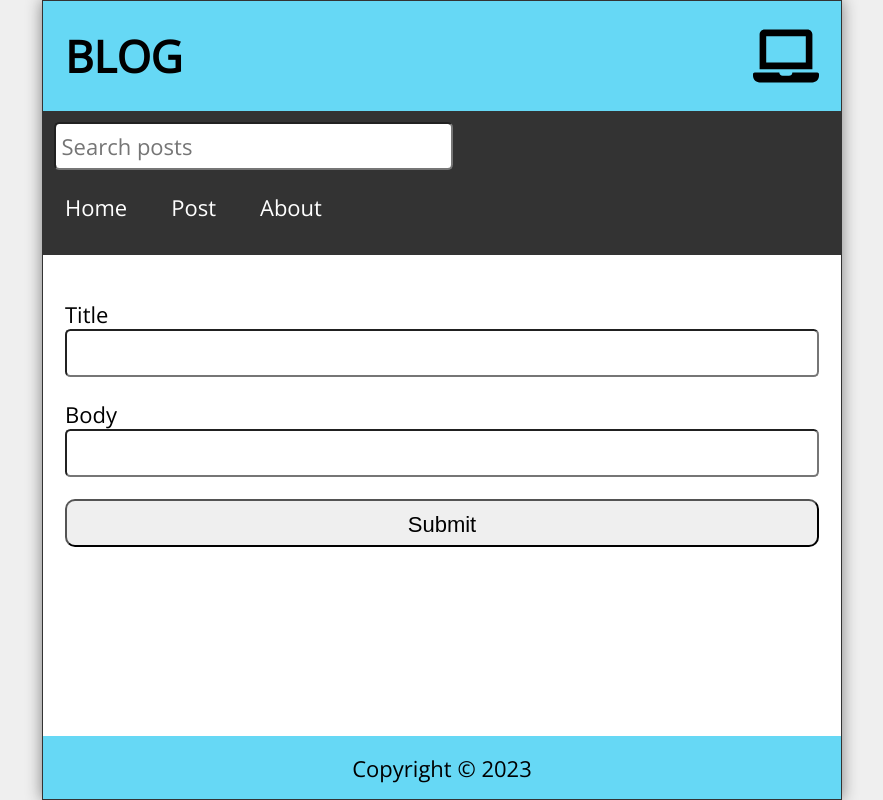
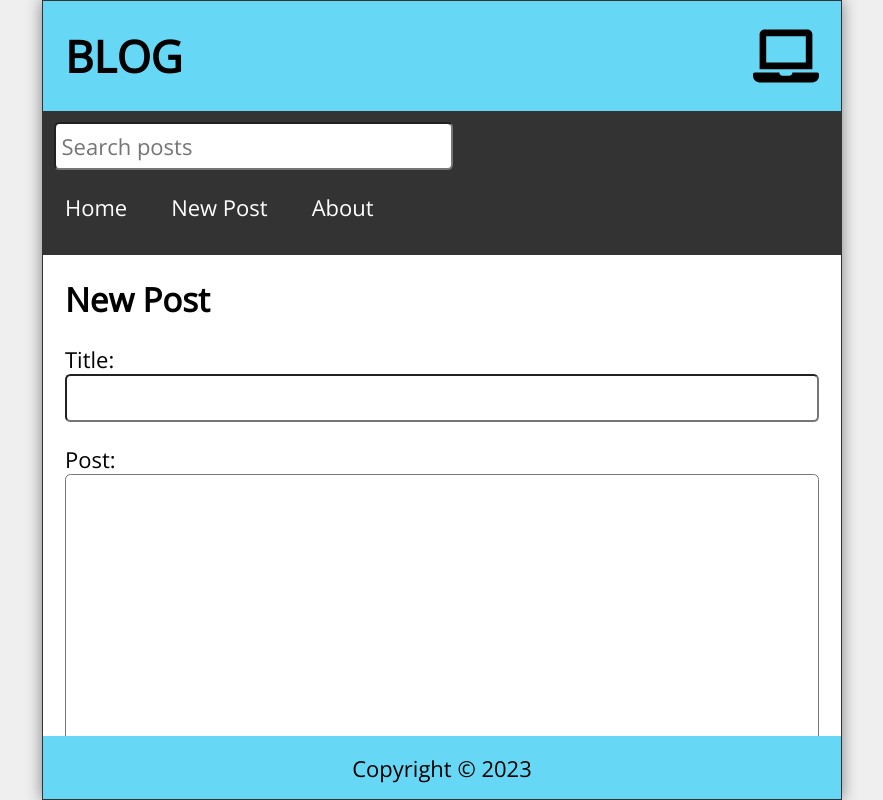
Before and after one commit to JaniceBhullar/Blog-posts, a React (Vite) app: page /post in a window 1280 px wide. Shown: the whole page, without its empty margins (198-1081 px from the left). Built offline with nearby package versions, Linux system fonts and the light colour scheme; data requests are answered from the project's data file.

Commit message:
fixed newPost submit button

```diff
--- a/data/db.json
+++ b/data/db.json
@@ -27,7 +27,7 @@
     {
       "id": 5,
       "title": "Post five",
-      "datetime": "December 20, 2023 11:24:08 AM",
+      "datetime": "December 20, 2023 4:33:14 PM",
       "body": "hello there !!! :) ;)"
     }
   ]
--- a/src/App.jsx
+++ b/src/App.jsx
@@ -67,13 +67,15 @@ function App() {
     navigate("/");
   };
   // this is create of CRUD
+
   const handleSubmit = async (e) => {
-    e.preventDefault;
+    e.preventDefault();
     const id = posts.length ? posts[posts.length - 1].id + 1 : 1;
     const datetime = format(new Date(), "MMMM dd, yyyy pp");
     const newPost = { id, title: postTitle, datetime, body: postBody };
     try {
       const response = await api.post("/posts", newPost);
+      // const allPosts = [...posts, response.data];
       setPosts([...posts, response.data]);
       setPostTitle("");
       setPostBody("");
--- a/src/Nav.jsx
+++ b/src/Nav.jsx
@@ -17,7 +17,7 @@ export default function Nav({ search, setSearch }) {
             <Link to="/"> Home </Link>
           </li>
           <li>
-            <Link to="/post"> Post </Link>
+            <Link to="/post"> New Post </Link>
           </li>
           <li>
             <Link to="/about"> About </Link>
--- a/src/NewPosts.jsx
+++ b/src/NewPosts.jsx
@@ -1,30 +1,34 @@
 /* eslint-disable react/prop-types */
-export default function NewPosts({
+const NewPost = ({
   handleSubmit,
   postTitle,
   setPostTitle,
   postBody,
   setPostBody,
-}) {
+}) => {
   return (
     <main className="NewPost">
+      <h2>New Post</h2>
       <form className="newPostForm" onSubmit={handleSubmit}>
-        <label htmlFor="postTitle">Title</label>
+        <label htmlFor="postTitle">Title:</label>
         <input
           id="postTitle"
           type="text"
+          required
           value={postTitle}
           onChange={(e) => setPostTitle(e.target.value)}
         />
-        <label htmlFor="postBody">Body</label>
-        <input
+        <label htmlFor="postBody">Post:</label>
+        <textarea
           id="postBody"
-          type="text"
+          required
           value={postBody}
           onChange={(e) => setPostBody(e.target.value)}
         />
-        <button>Submit</button>
+        <button type="submit">Submit</button>
       </form>
     </main>
   );
-}
+};
+
+export default NewPost;
```
